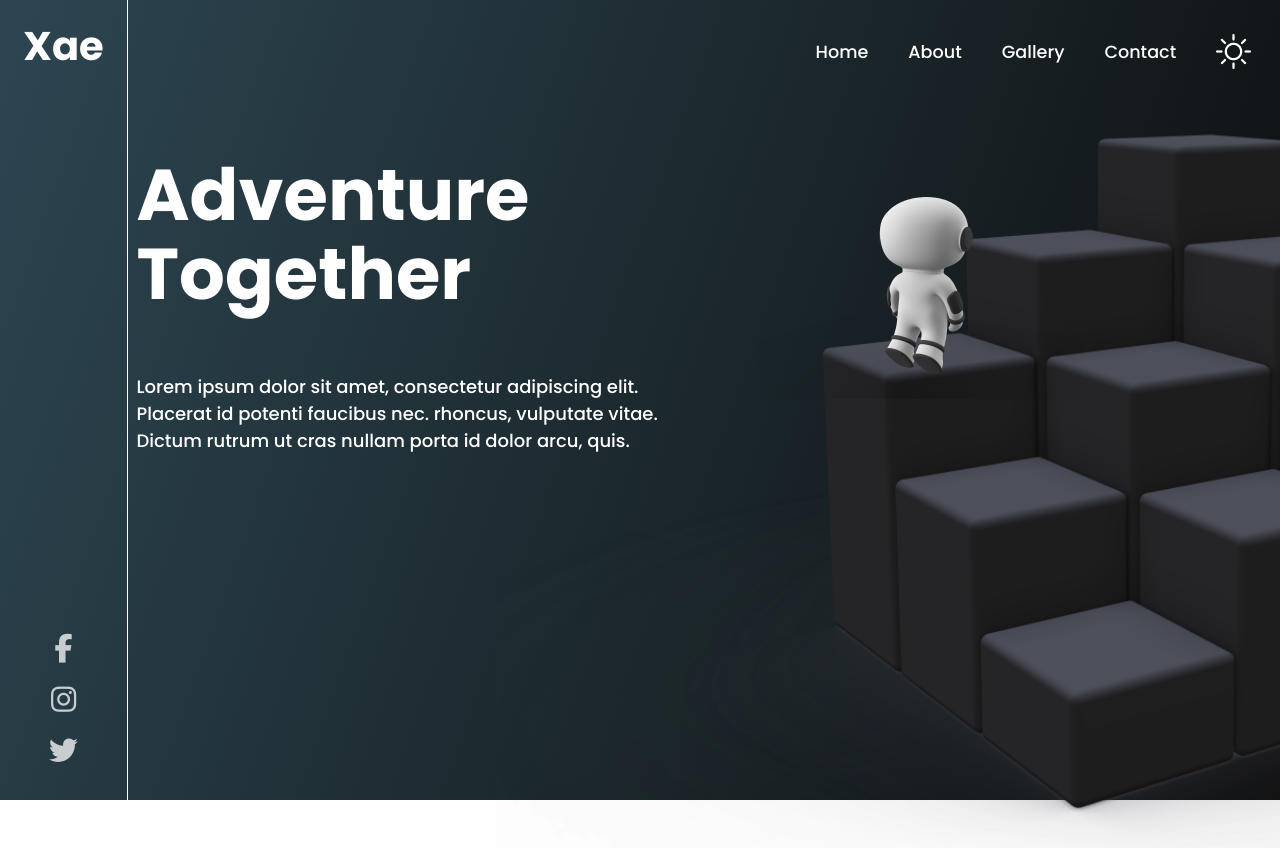
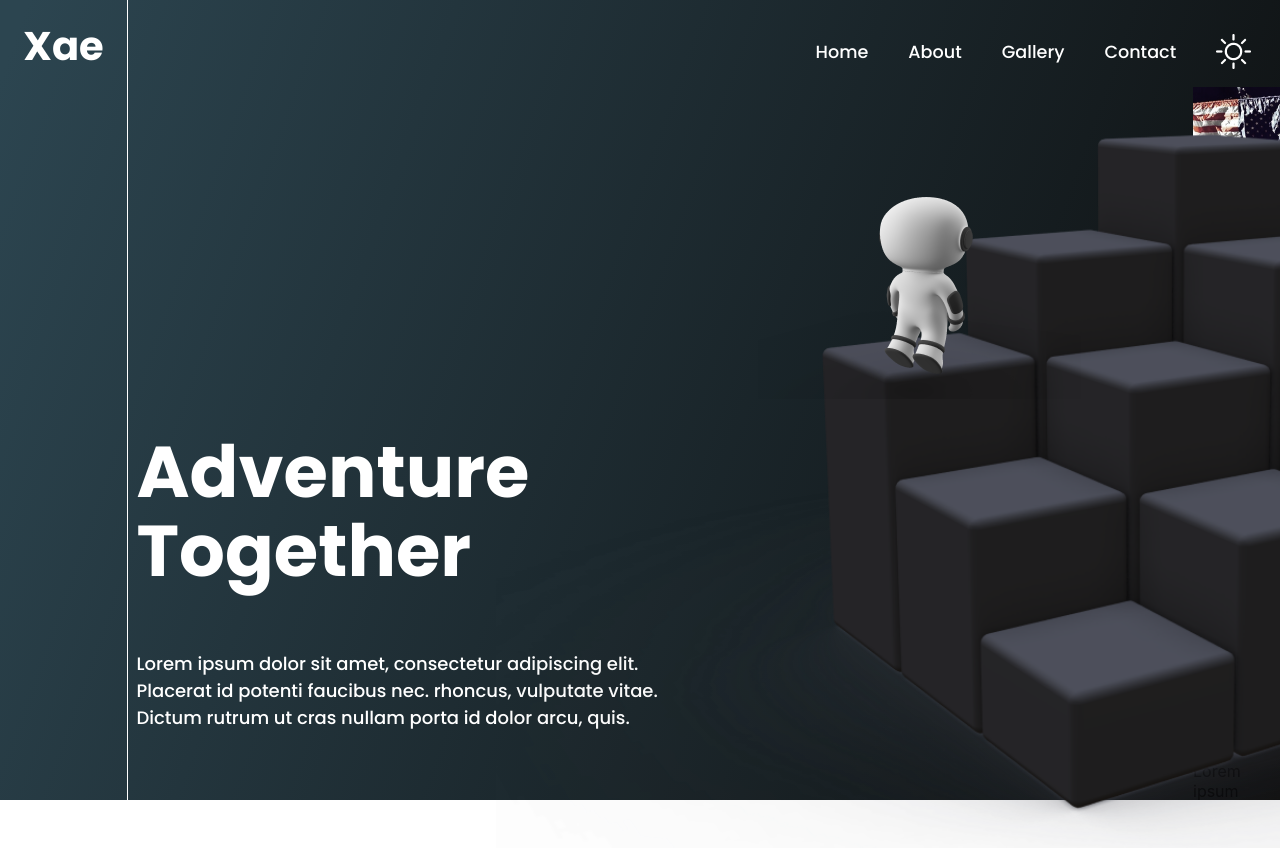
Before and after one commit to hstrejoluna/I-Design-You-Build---Frontend-Challenge-1-, a React (Create React App) app: page / in a window 1280 px wide. Shown: the top 848 px of the page. Built offline with nearby package versions, Linux system fonts and the light colour scheme.

Commit message:
component footer declaration

```diff
--- a/src/App.js
+++ b/src/App.js
@@ -1,13 +1,14 @@
 import Navbar from "./components/navbar";
 import VerticalBar from "./components/verticalbar";
 import Hero from "./components/hero";
-
+import Footer from "./components/footer";
 function App() {
   return (
     <div className="App">
       <Navbar />
       <VerticalBar/>
       <Hero/>
+      <Footer/>
     </div>
   );
 }
--- /dev/null
+++ b/src/components/footer.jsx
@@ -0,0 +1,24 @@
+import footerimg from "../images/footerimg.png";
+import arrow from "../images/arrowfooter.png";
+
+const Footer = () => {
+  return (
+    <section className="footer" id="footer">
+      <div className="mainarticle">
+        <img src={footerimg}></img>
+        <h3>Exploration</h3>
+        <p>
+          Lorem ipsum dolor sit amet, consectetur adipiscing elit. Placerat id
+          potenti faucibus nec, rhoncus, vulputate
+        </p>
+        <img src={arrow}></img>
+      </div>
+      <div className="secondarticle">
+        <h3>Footprint</h3>
+        <p>Lorem ipsum dolor sit amet, consectetur </p>
+      </div>
+    </section>
+  );
+};
+
+export default Footer;
```
Also changed, not shown: src/images/arrowfooter.png (renamed from src/images/row footer.png), src/images/footerimg.png (added), src/index.css (line endings or trailing spaces).
